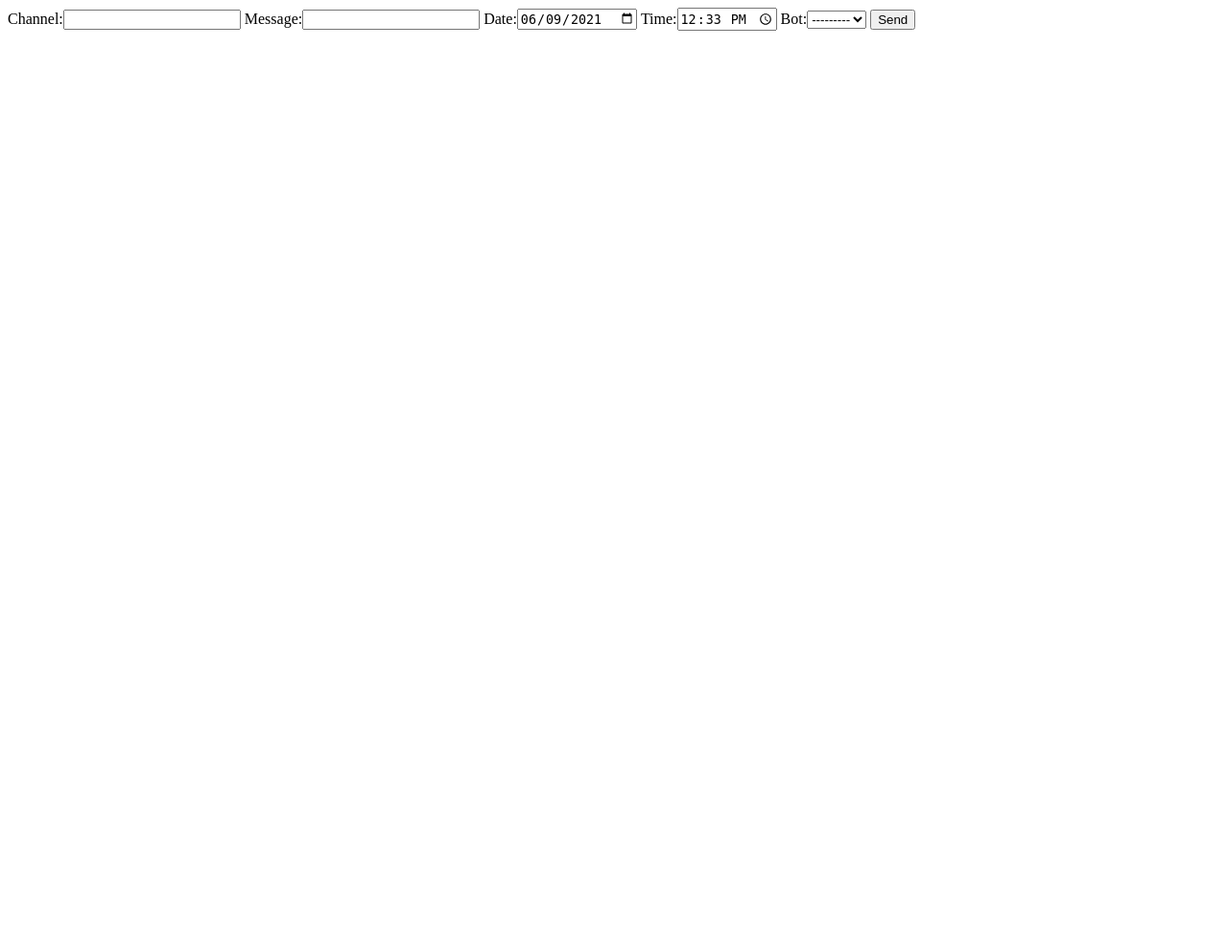
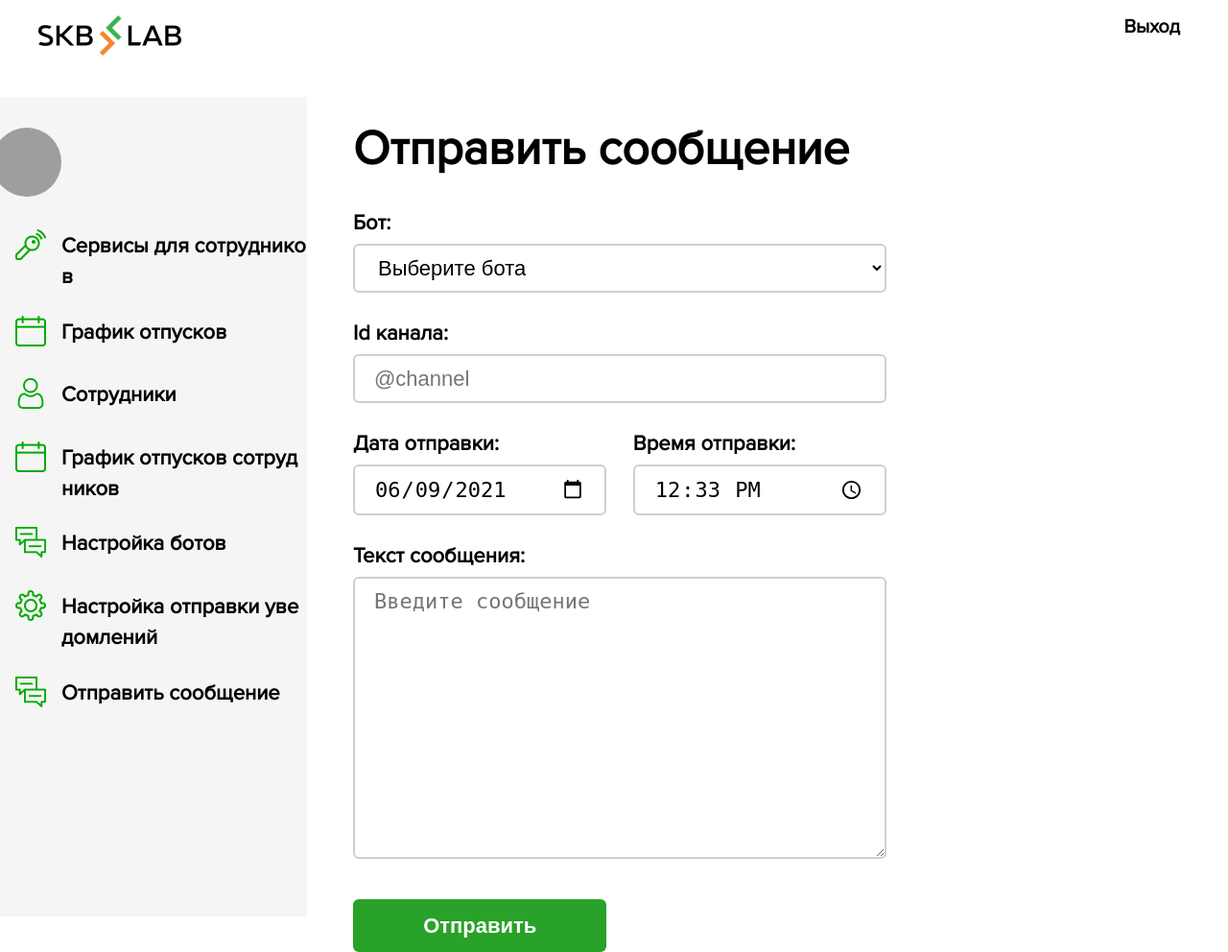
Before and after one commit to Dmitriy200123/employee_portal, a Django app: page /chatbots/send_message/ in a window 1280 px wide. Shown: the whole page at 96% size. Before the commit the page ends 32 px from the top, so only its background shows below. Run offline with Django 3.2, Linux system fonts and the light colour scheme; the visitor is signed in with stand-in values (Sample User, id 1); data that the repository does not hold is empty; grey boxes are pictures that could not be loaded.

Commit message:
"Send message" frontend

```diff
--- a/employee_portal/chat_bots/forms.py
+++ b/employee_portal/chat_bots/forms.py
@@ -41,13 +41,20 @@ class SenderForm(forms.ModelForm):
 
 
 class SendMessageForm(forms.ModelForm):
+    def __init__(self, *args, **kwargs):
+        super(SendMessageForm, self).__init__(*args, **kwargs)
+        self.fields['bot'].empty_label = 'Выберите бота'
+
     class Meta:
         model = MessageToSend
         fields = '__all__'
         date = forms.DateField(input_formats=['%d-%m-%Y'])
         widgets = {
-            'date': forms.DateInput(attrs={'type': 'date', 'class': 'edit'}),
-            'time': forms.TimeInput(attrs={'type': 'time', 'step': '60', 'class': 'edit'}),
+            'bot': forms.Select(choices=MessageToSend.objects.all(), attrs={'class': 'message_sending_parameter bot'}),
+            'channel': forms.TextInput(attrs={'class': 'message_sending_parameter channel', 'placeholder': '@channel'}),
+            'date': forms.DateInput(attrs={'type': 'date', 'class': 'message_sending_parameter date'}),
+            'time': forms.TimeInput(attrs={'type': 'time', 'step': '60', 'class': 'message_sending_parameter time'}),
+            'message': forms.Textarea(attrs={'class': 'message_sending_parameter message', 'placeholder': 'Введите сообщение'})
         }
 
     def send_message(self):
--- a/employee_portal/chat_bots/models.py
+++ b/employee_portal/chat_bots/models.py
@@ -29,15 +29,15 @@ class Sender(models.Model):
     accessRequestChatBot = models.ForeignKey(ChatBot, related_name='%(class)s_access_request_chat_bot',
                                              on_delete=models.CASCADE, verbose_name="Бот для запроса доступа к сервисам")
     accessRequestChannelId = models.CharField(max_length=50, verbose_name="Id канала для запроса доступа к сервисам")
-    sendTime = models.TimeField(verbose_name="Время отправки")
+    sendTime = models.TimeField(default=datetime.datetime.now().replace(second=0, microsecond=0), verbose_name="Время отправки")
 
     def __str__(self):
         return f'{self.newEmployeeChatBot}, {self.accessRequestChatBot}'
 
 
 class MessageToSend(models.Model):
-    channel = models.CharField(max_length=50)
-    message = models.CharField(max_length=50)
-    date = models.DateField(default=datetime.date.today)
-    time = models.TimeField(default=datetime.datetime.now().replace(second=0, microsecond=0))
-    bot = models.ForeignKey(ChatBot, on_delete=models.CASCADE)
+    channel = models.CharField(max_length=50, verbose_name='Id канала')
+    message = models.CharField(max_length=50, verbose_name='Текст сообщения')
+    date = models.DateField(default=datetime.date.today, verbose_name='Дата отправки')
+    time = models.TimeField(default=datetime.datetime.now().replace(second=0, microsecond=0), verbose_name='Время отправки')
+    bot = models.ForeignKey(ChatBot, on_delete=models.CASCADE, verbose_name='Бот')
--- /dev/null
+++ b/employee_portal/chat_bots/static/styles/send_message_style.css
@@ -0,0 +1,85 @@
+.right_content {
+    margin-left: 5%;
+}
+
+h1 {
+    margin-top: 5%;
+    font-weight: 600;
+    font-size: 50px;
+    line-height: 61px;
+}
+
+.message_sending_form {
+    display: grid;
+    grid-template-columns: 29% 29%;
+    grid-template-rows: auto;
+    row-gap: 3%;
+    column-gap: 3%;
+}
+
+label {
+    display: block;
+    font-weight: 600;
+    font-size: 22px;
+    line-height: 27px;
+}
+
+.bot_info {
+    grid-row: 1/2;
+    grid-column: 1/3;
+}
+
+.channel_info {
+    grid-row: 2/3;
+    grid-column: 1/3;
+}
+
+.date_info {
+    grid-row: 3/4;
+    grid-column: 1/2;
+}
+
+.time_info {
+    grid-row: 3/4;
+    grid-column: 2/3;
+}
+
+.message_info {
+    grid-row: 4/5;
+    grid-column: 1/3;
+}
+
+.message_sending_parameter {
+    width: 100%;
+    background: #FFFFFF;
+    border: 2px solid #CFCFCF;
+    box-sizing: border-box;
+    border-radius: 6px;
+    padding: 10px 20px;
+    margin: 8px 0;
+    font-weight: normal;
+    font-size: 22px;
+    line-height: 27px;
+}
+
+.message_sending_parameter:hover {
+    border-color: #00AA00;
+}
+
+.sending_button {
+    background-color: #28A228;
+    color: white;
+    padding: 14px 20px;
+    margin: 8px 0;
+    border: none;
+    cursor: pointer;
+    width: 100%;
+    font-weight: bold;
+    font-size: 22px;
+    line-height: 27px;
+    text-align: center;
+    box-sizing: border-box;
+    border-radius: 6px;
+    grid-column: 1 / 2;
+    grid-row: 5/6;
+}
--- a/employee_portal/chat_bots/templates/chat_bots/send_message.html
+++ b/employee_portal/chat_bots/templates/chat_bots/send_message.html
@@ -1,15 +1,52 @@
-<!DOCTYPE html>
-<html lang="en">
-<head>
-    <meta charset="UTF-8">
-    <title>Send Message</title>
-</head>
-<body>
-    <form method="post">
-        {% csrf_token %}
-        {{form}}
-        <input type="submit" name="submit" value="Send">
-    </form>
-<p>{{ error }}</p>
-</body>
-</html>
+{% extends 'base.html' %}
+
+{% load static %}
+
+{% block title %}
+    Отправка сообщения
+{% endblock %}
+
+{% block load_styles %}
+    <link rel="stylesheet" type="text/css" href="{% static 'styles/send_message_style.css' %}">
+    <link rel="stylesheet" type="text/css" href="{% static 'styles/font.css' %}">
+    <link rel="stylesheet" type="text/css" href="{% static 'styles/side_bar_style.css' %}">
+    <link rel="stylesheet" type="text/css" href="{% static 'styles/header_style.css' %}">
+    <link rel="stylesheet" type="text/css" href="{% static 'styles/main_style.css' %}">
+{% endblock %}
+
+{% block right_content %}
+    <div class="right_content">
+        <h1>
+            Отправить сообщение
+        </h1>
+        <form method="post" class="message_sending_form">
+            {% csrf_token %}
+            <div class="bot_info">
+                {{ form.bot.label_tag }}
+                {{ form.bot }}
+            </div>
+
+            <div class="channel_info">
+                {{ form.channel.label_tag }}
+                {{ form.channel }}
+            </div>
+
+            <div class="date_info">
+                {{ form.date.label_tag }}
+                {{ form.date }}
+            </div>
+
+            <div class="time_info">
+                {{ form.time.label_tag }}
+                {{ form.time }}
+            </div>
+
+            <div class="message_info">
+                {{ form.message.label_tag }}
+                {{ form.message }}
+            </div>
+            <button class="sending_button" type="submit"> Отправить</button>
+        </form>
+        <p>{{ error }}</p>
+    </div>
+{% endblock %}
--- a/employee_portal/chat_bots/views.py
+++ b/employee_portal/chat_bots/views.py
@@ -142,3 +142,9 @@ class SendMessageView(FormView):
         else:
             form.add_error('date', response['Message'])
             return super().form_invalid(form)
+
+    def get_context_data(self, **kwargs):
+        context = super(SendMessageView, self).get_context_data(**kwargs)
+        current_user = Employee.objects.filter(user=self.request.user.id).first()
+        context['current_user'] = current_user
+        return context
```
